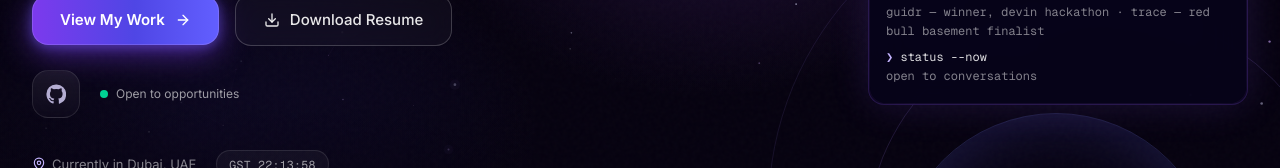
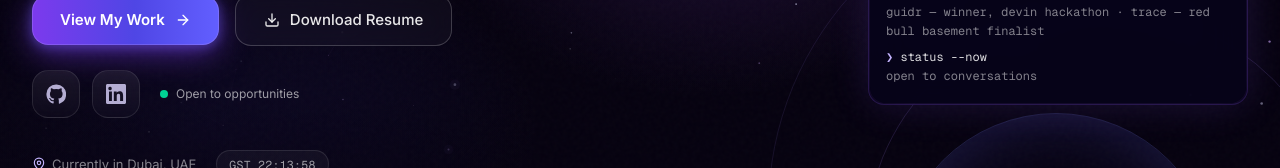
Before and after one commit to pasta55999/astha-portfolio, a Next.js app: page / in a window 1280 px wide. Shown: the part 511-679 px from the top of the page. Built offline with nearby package versions, Linux system fonts and the light colour scheme; no server answers.

Commit message:
Add LinkedIn and GitHub Pages deployment (static export + workflow)

```diff
--- a/next.config.ts
+++ b/next.config.ts
@@ -1,9 +1,17 @@
 import type { NextConfig } from "next";
 
+/**
+ * Static export for GitHub Pages. The Pages workflow sets NEXT_PUBLIC_BASE_PATH
+ * to "/<repo-name>" (project page) — leave it unset for local dev or a custom domain.
+ */
+const basePath = process.env.NEXT_PUBLIC_BASE_PATH || "";
+
 const nextConfig: NextConfig = {
-  /* config options here */
-  cacheComponents: true,
-  partialPrefetching: true,
+  output: "export",
+  basePath,
+  assetPrefix: basePath || undefined,
+  trailingSlash: true,
+  images: { unoptimized: true },
   turbopack: {
     rules: {
       "*.css": {
--- a/src/app/opengraph-image.tsx
+++ b/src/app/opengraph-image.tsx
@@ -1,6 +1,7 @@
 import { ImageResponse } from "next/og";
 import { profile } from "@/data/profile";
 
+export const dynamic = "force-static";
 export const alt = `${profile.name} — ${profile.role}`;
 export const size = { width: 1200, height: 630 };
 export const contentType = "image/png";
--- a/src/data/profile.ts
+++ b/src/data/profile.ts
@@ -19,14 +19,14 @@ export const profile = {
   mindset: ["Build", "Validate", "Learn", "Repeat"],
   /** Status indicator next to the social icons. Set to null to hide. */
   status: "Open to opportunities" as string | null,
-  siteUrl: "https://astha.dev", // TODO: replace with the deployed URL
+  siteUrl: process.env.NEXT_PUBLIC_SITE_URL || "https://pasta55999.github.io/astha-portfolio",
   github: { handle: "pasta55999", url: "https://github.com/pasta55999" },
   /** TODO: supply real values. Empty strings are hidden in the UI. */
   email: "asthachauhan81@gmail.com",
-  linkedin: "",
+  linkedin: "https://www.linkedin.com/in/astha-chauhan-7a75211b7/",
   twitter: "",
   /** Put a file at /public/resume.pdf and set this to "/resume.pdf". */
-  resume: "/resume.pdf",
+  resume: `${process.env.NEXT_PUBLIC_BASE_PATH ?? ""}/resume.pdf`,
   /** Put a portrait at /public/portrait.jpg and set this to "/portrait.jpg". */
   portrait: "",
 
```
Also changed, not shown: 2 other files (tests, documents, lock files or other folders).
